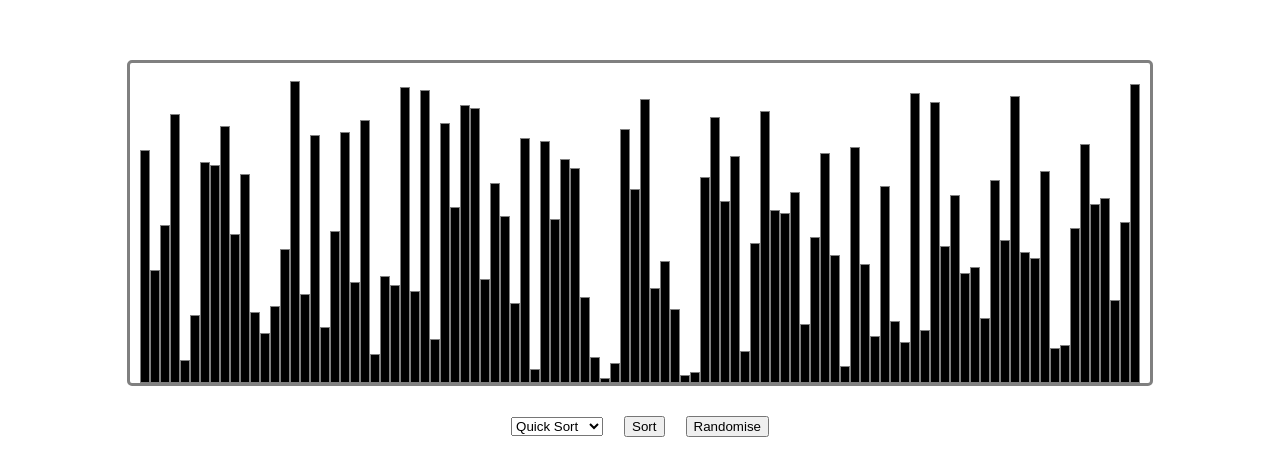
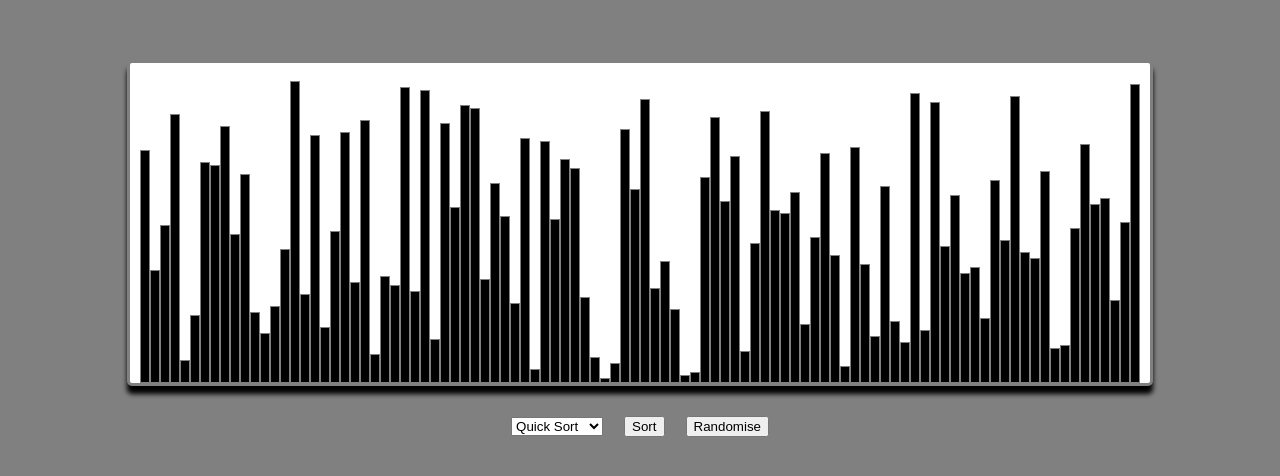
Before and after one commit to IvanSmiljanic/SortsVisualised, a plain HTML site: page index.html in a window 1280 px wide. Shown: the part 140-616 px from the top of the page. Drawn offline with nearby package versions, Linux system fonts and the light colour scheme.

Commit message:
Added background colour and shadow

```diff
--- a/style.css
+++ b/style.css
@@ -1,3 +1,8 @@
+
+body
+{
+    background: grey;
+}
 
 #barContainer
 {
@@ -7,9 +12,11 @@
     height: 320px;
     border-radius: 5px;
     border: grey solid 3px;
+    background: white;
     display: flex;
     align-items: end;
     transform: translate(0,0);
+    box-shadow: 0px 8px 5px black;
 }
 
 #formContainer
```
